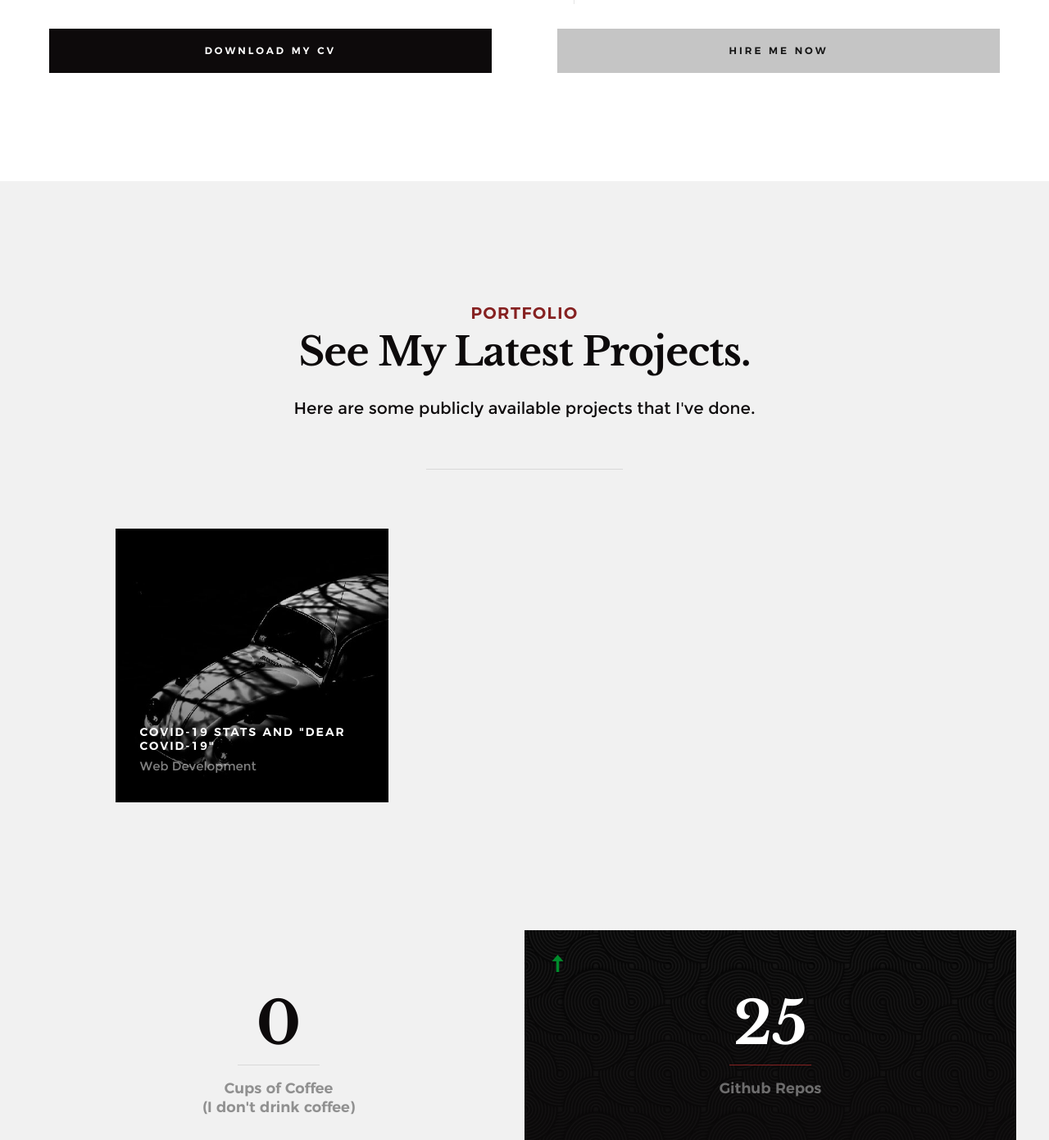
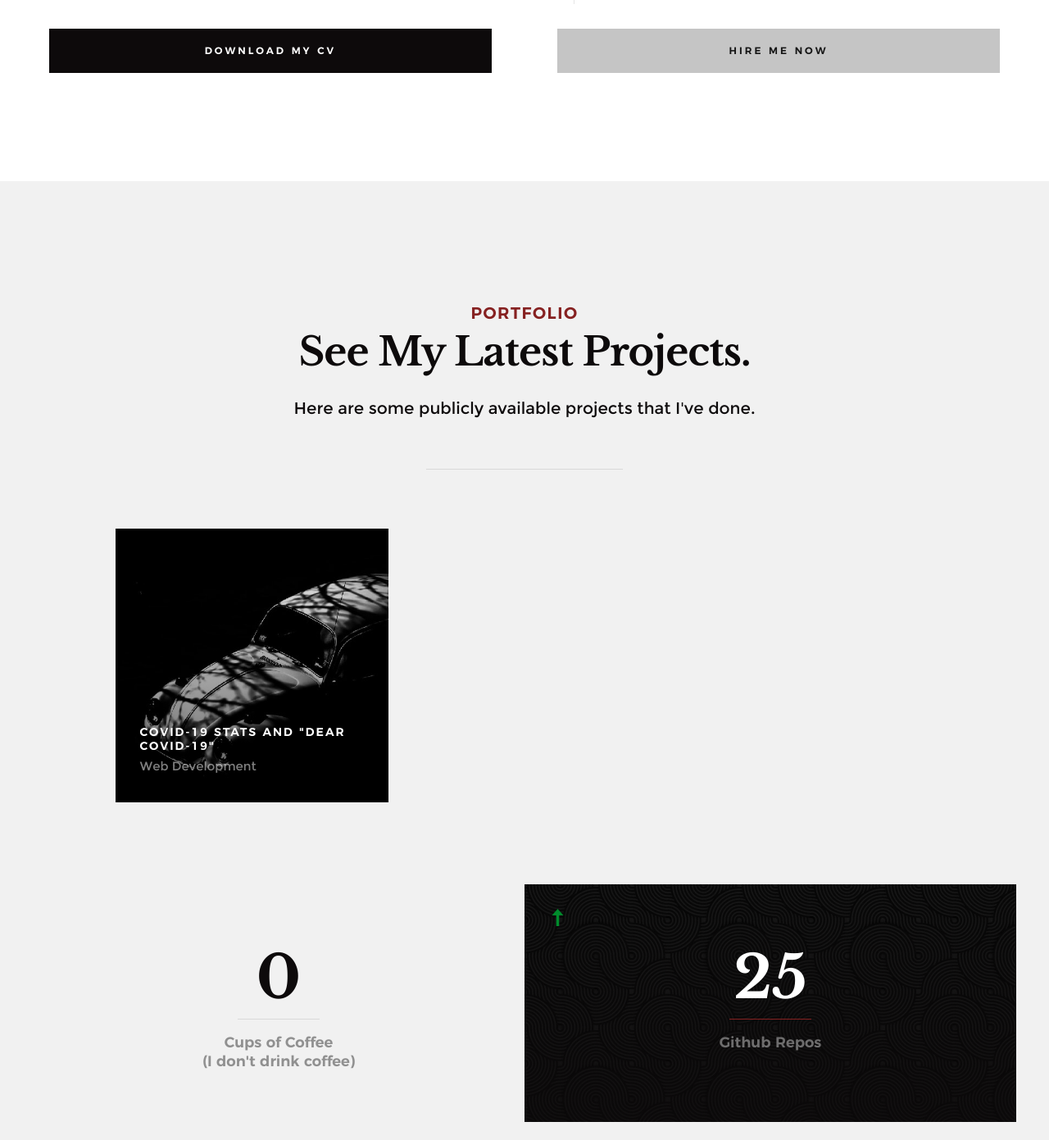
Before and after one commit to supmir/amir.name, a PHP site: page / in a window 1280 px wide. Shown: the part 2440-3831 px from the top of the page at 82% size. Run offline with PHP 8.4, Linux system fonts and the light colour scheme.

Commit message:
fixed padding(?)

```diff
--- a/css/main.css
+++ b/css/main.css
@@ -2354,7 +2354,7 @@ html.no-csstransitions .home-content__main {
 
 .s-works {
     padding-top: 15rem;
-    padding-bottom: 15.6rem;
+    padding-bottom: 10rem;
     background-color: #f1f1f1;
     position: relative;
 }
```
